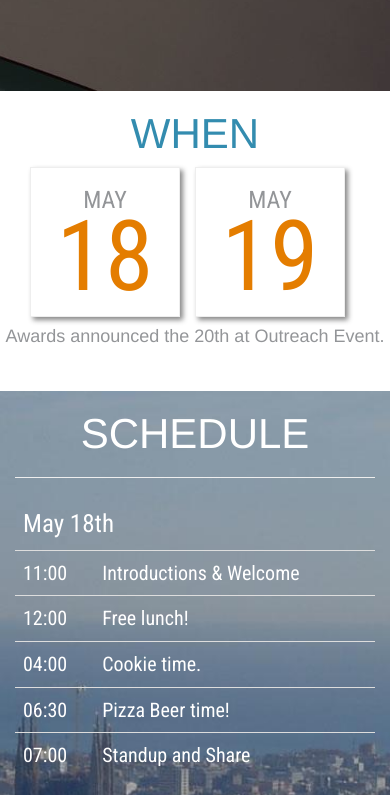
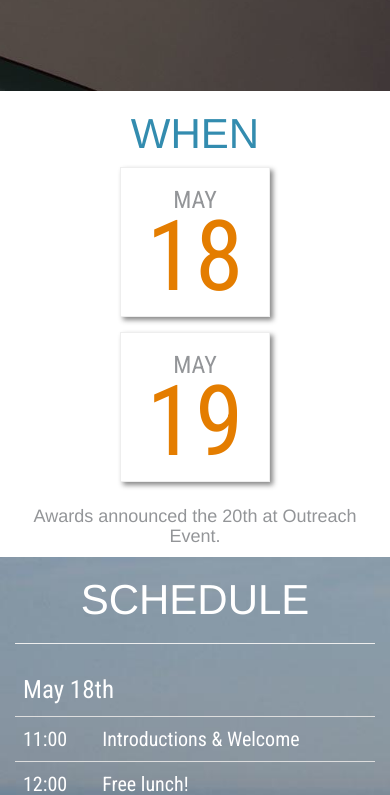
Before and after one commit to jeremyiverson/ORCID-CASRAI-2015.github.io, a plain HTML site: page index.html in a window 390 px wide. Shown: the part 753-1548 px from the top of the page. Drawn offline with Linux system fonts and the light colour scheme; some packages are replaced by stand-ins of ours.

Commit message:
Small fixes for the mobile view

```diff
--- a/css/style.css
+++ b/css/style.css
@@ -9,7 +9,7 @@ html, body {
 h1{
   color: #A6CE39;
   margin-bottom: 30px;
-  font-size: 5em;
+  font-size: 2em;
   font-weight: 700;
   font-family: 'Roboto Condensed', sans-serif;
 }
@@ -86,25 +86,16 @@ ul.nav li a,
   text-transform: uppercase;
 }
 
-.dates{
-  width: 330px;
-  height: 150px;
-  margin: 0 auto;
-}
-
 .date{
    padding: 15px;
    box-shadow: 3px 3px 5px #888;
    width: 150px;
    height: 150px;
    text-align: center;
-   float: left;
-
+   clear: both;
    border: 1px solid #eee;
-}
-
-.date:last-of-type{
-   margin-left: 15px;
+   margin: 0 auto;
+   margin-bottom: 15px;
 }
 
 .date .day{
@@ -144,7 +135,8 @@ ul.nav li a,
 
 #when {
   background-color: #FFF;
-  height: 300px;
+  min-height: 300px;
+  height: auto;
   position: relative;
 }
 
@@ -206,6 +198,10 @@ ul.nav li a,
   color: #FFF;
 }
 
+#who table{
+  font-size: 12px;
+}
+
 #sponsors{
   padding-bottom: 20px;
 }
@@ -232,3 +228,22 @@ footer .glyphicon {
 footer .glyphicon:hover {
   color: #306d9f;
 }
+
+@media (min-width: 768px) {
+  h1{
+    font-size: 5em;
+  }
+
+  .date.first-date{
+    float: right;
+  }
+
+  .date.second-date{
+    float: left;
+  }
+
+  #who table{
+   font-size: 18px;
+  }
+
+}
--- a/index.html
+++ b/index.html
@@ -57,9 +57,8 @@
     <div class="container">
       <h2 class="text-center">When</h2>
       <div class="row">
-          <div class="col-sm-12 col-xs-12">
-              <div class="dates">
-                <div class="date wow flipInX">
+          <div class="col-sm-6 col-xs-12">
+              <div class="date wow flipInX first-date">
                   <div class="month">
                     MAY
                   </div>
@@ -67,7 +66,9 @@
                     18
                   </div>
               </div>
-                <div class="date wow flipInX">
+          </div>
+          <div class="col-sm-6 col-xs-12">
+            <div class="date wow flipInX second-date">
                 <div class="month">
                   MAY
                 </div>
@@ -76,12 +77,11 @@
                 </div>
             </div>
           </div>
-            </div>
-          </div>
+
       </div>
       <h4 class="text-center">Awards announced the 20th at Outreach Event.</h4>
   </div>
-  </div>
+
 
   <div id="schedule">
       <div class="container">
@@ -228,6 +228,15 @@
                 <td>rcpeters</td>
                 <td>CVS file to ORCID iD creation. Any language.</td>
               </tr>
+              <!-- Add your info below -->
+              <!--
+              <tr>
+                <td> </td>
+                <td> </td>
+                <td> </td>
+                <td> </td>
+              </tr>
+              -->
             </tbody>
           </table>
           </div>
```
Lines whose indentation alone changed are shown as unchanged.
